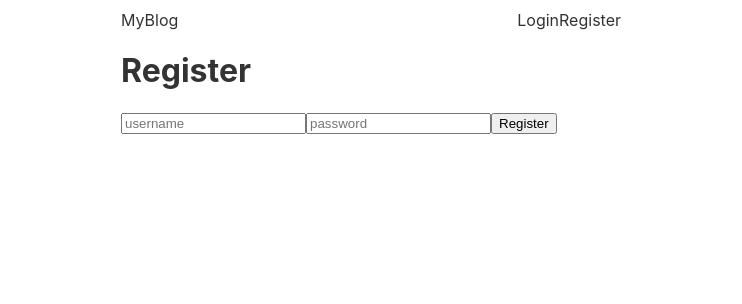
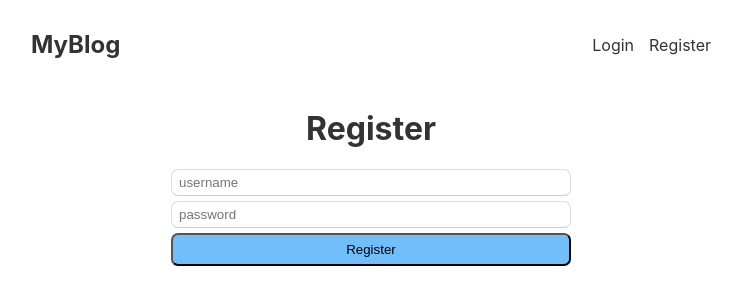
Before and after one commit to Leonel-A-L/blog_page, a React (Create React App) app in the folder client/: page /register in a window 1280 px wide. Shown: the top 304 px of the page, without its empty margins (269-1011 px from the left). Built offline with nearby package versions, Linux system fonts and the light colour scheme.

Commit message:
frontend styling

```diff
--- a/client/src/App.css
+++ b/client/src/App.css
@@ -1,19 +1,102 @@
+/* Web Page Styling */
+*{
+  box-sizing: border-box;
+}
+
 body{
   color: #333;
 }
 
+img{
+  max-width: 100%;
+}
+
 main{
   padding: 10px;
-  max-width: 500px;
+  max-width: 700px;
   margin: 0 auto;
 }
 
+/* Header Styling */
 header{
   display: flex;
   justify-content: space-between;
+  margin-top: 20px;
+  margin-bottom: 50px;
+  align-items: center;
 }
 
 header a{
   text-decoration: none;
-  color: inherit
+  color: inherit;
 }
+
+header a.logo{
+  font-weight: bold;
+  font-size: 1.5rem;
+}
+
+header nav{
+  display:flex;
+  gap: 15px;
+}
+
+/* Post Styling */
+div.post {
+  display: grid;
+  grid-template-columns: 0.9fr 1.1fr;
+  gap: 20px;
+  margin-bottom: 30px;
+}
+
+div.post div.texts h2{
+  margin: 0;
+  font-size: 1.8rem;
+}
+
+div.post p.info{
+  margin: 6px 0;
+  color: #aaa;
+  font-size: 0.7rem;
+  font-weight: bold;
+  display: flex;
+  gap: 10px;
+}
+
+div.post p.info a.author{
+  color: #333;
+}
+
+div.post p.summary{
+  margin: 10px 0;
+  line-height: 1.35rem;
+}
+
+/* Register and Login Styling */
+form.login, form.register{
+  max-width: 400px;
+  margin: 0 auto;
+}
+
+input{
+  display: block;
+  margin-bottom: 5px;
+  width: 100%;
+  padding: 5px 7px;
+  border: 1px solid #ddd;
+  border-radius: 7px;
+  background-color: #fff;
+  border-bottom: 1px solid #ccc;
+}
+
+button{
+  width: 100%;
+  display: block;
+  background-color: rgba(2, 140, 247, 0.565);
+  border-radius: 7px;
+  padding: 7px 0;
+}
+
+form h1{
+  text-align: center;
+}
```
